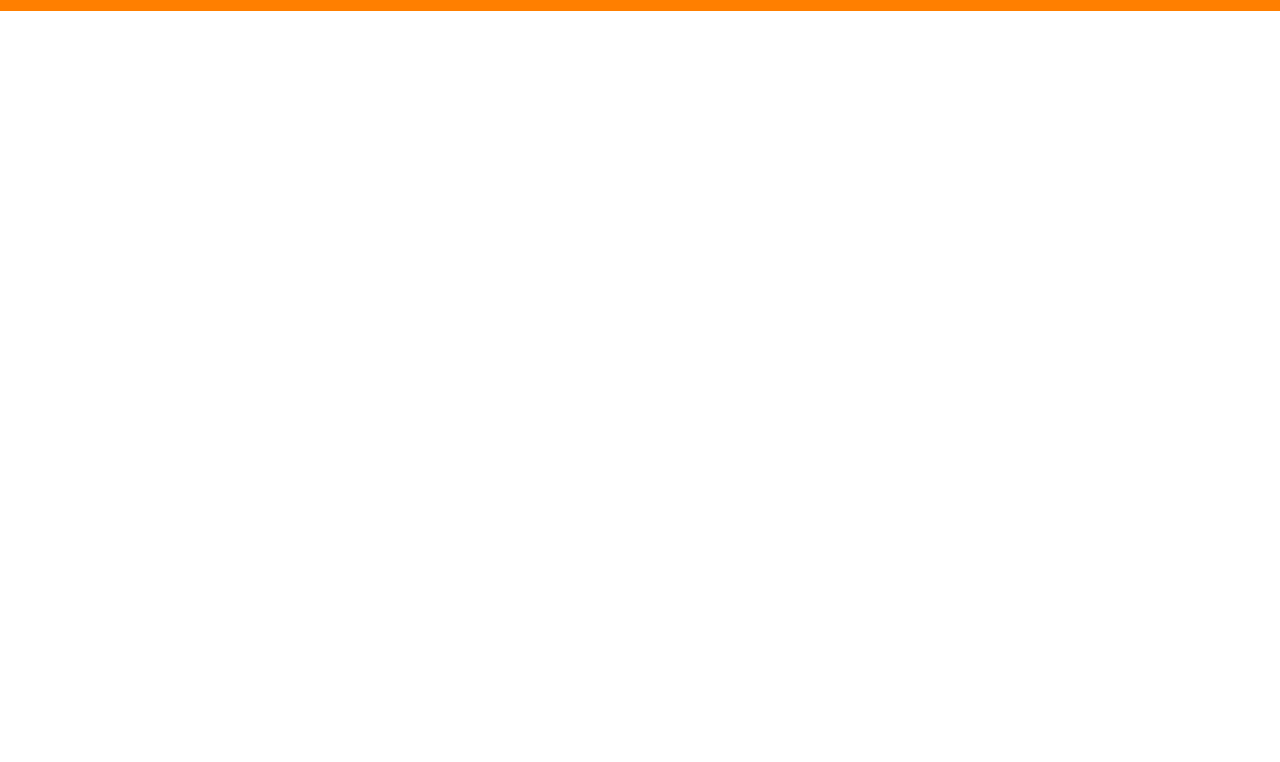
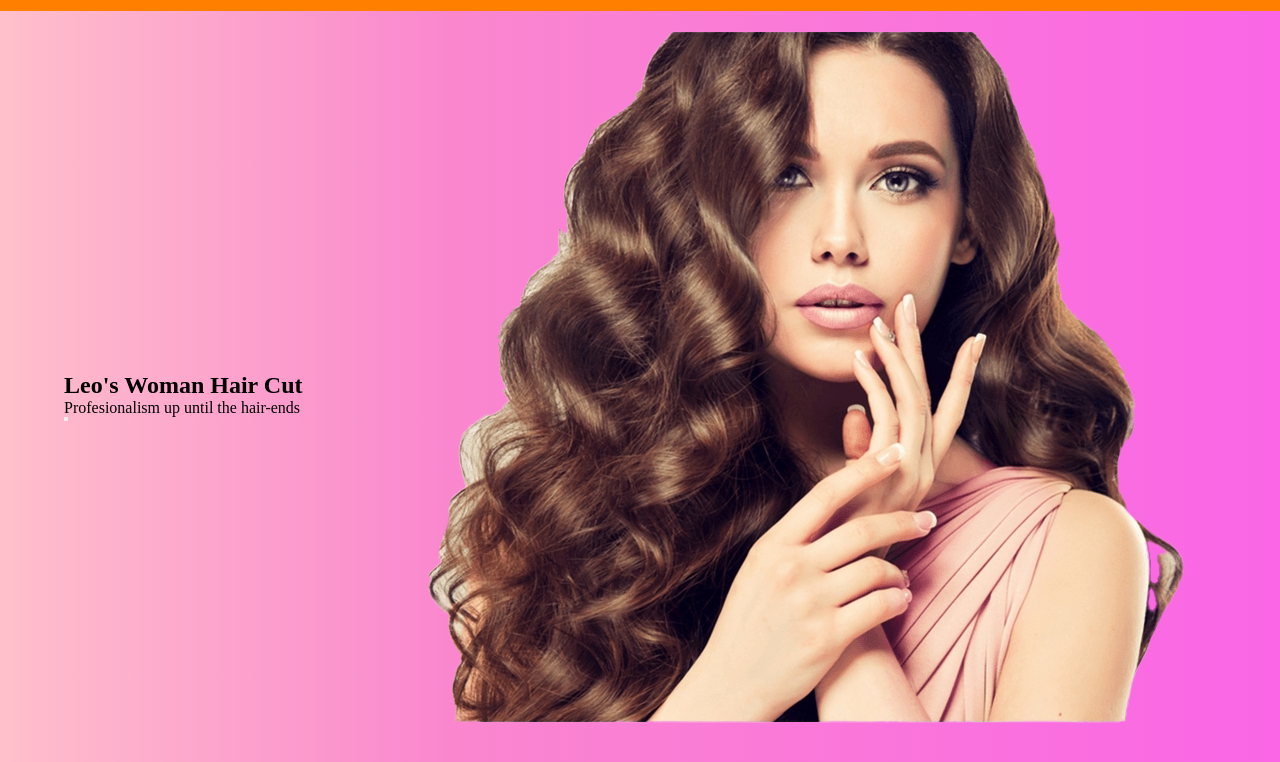
Before and after one commit to Evans-mutuku/Salon, a plain HTML site: page index.html in a window 1280 px wide. Shown: the part 90-852 px from the top of the page. Before the commit the page ends 800 px from the top, so only its background shows below. Drawn offline with Linux system fonts and the light colour scheme.

Commit message:
building landing page

```diff
--- a/index.html
+++ b/index.html
@@ -20,6 +20,18 @@
       <a href="login.html">LOGIN</a>
     </div>
   </header>
+
+  <section class="hero-cont">
+    <div class="body-cont">
+      <div class="home-cont">
+        <h1>Leo's Woman Hair Cut</h1>
+        <p>Profesionalism up until the hair-ends</p>
+        <button></button>
+      </div>
+      <img src="./Images/Salon.png" alt="">
+    </div>
+  </section>
+
 </body>
 
 </html>
--- a/style.css
+++ b/style.css
@@ -1,10 +1,9 @@
- *{
+* {
   margin: 0;
   padding: 0;
+}
 
- }
-
-.header{
+.header {
   display: flex;
   justify-content: space-between;
   align-items: center;
@@ -13,7 +12,7 @@
   color: white;
 }
 
-.nav-links{
+.nav-links {
   display: flex;
   gap: 2rem;
   /* justify-content: space-between; */
@@ -23,6 +22,27 @@
   text-decoration: none;
 }
 
-.nav-links > a:hover{
+.nav-links > a:hover {
   color: #0000ff;
 }
+
+.hero-cont{
+  background: pink;
+  background: linear-gradient(
+    90deg,
+    pink 0%,
+    rgb(250, 135, 206) 35%,
+    rgb(250, 102, 230) 100%
+  );
+}
+.body-cont {
+  width: 90%;
+  margin: auto;
+  display: flex;
+  justify-content: space-between;
+  align-items: center;
+
+  /* background-color: #ff7f00; */
+  padding-top: 20px;
+  object-fit: contain;
+}
```
Also changed, not shown: Images/Salon.png (added), Images/lady.jpg (added), Images/lady2.png (added).
